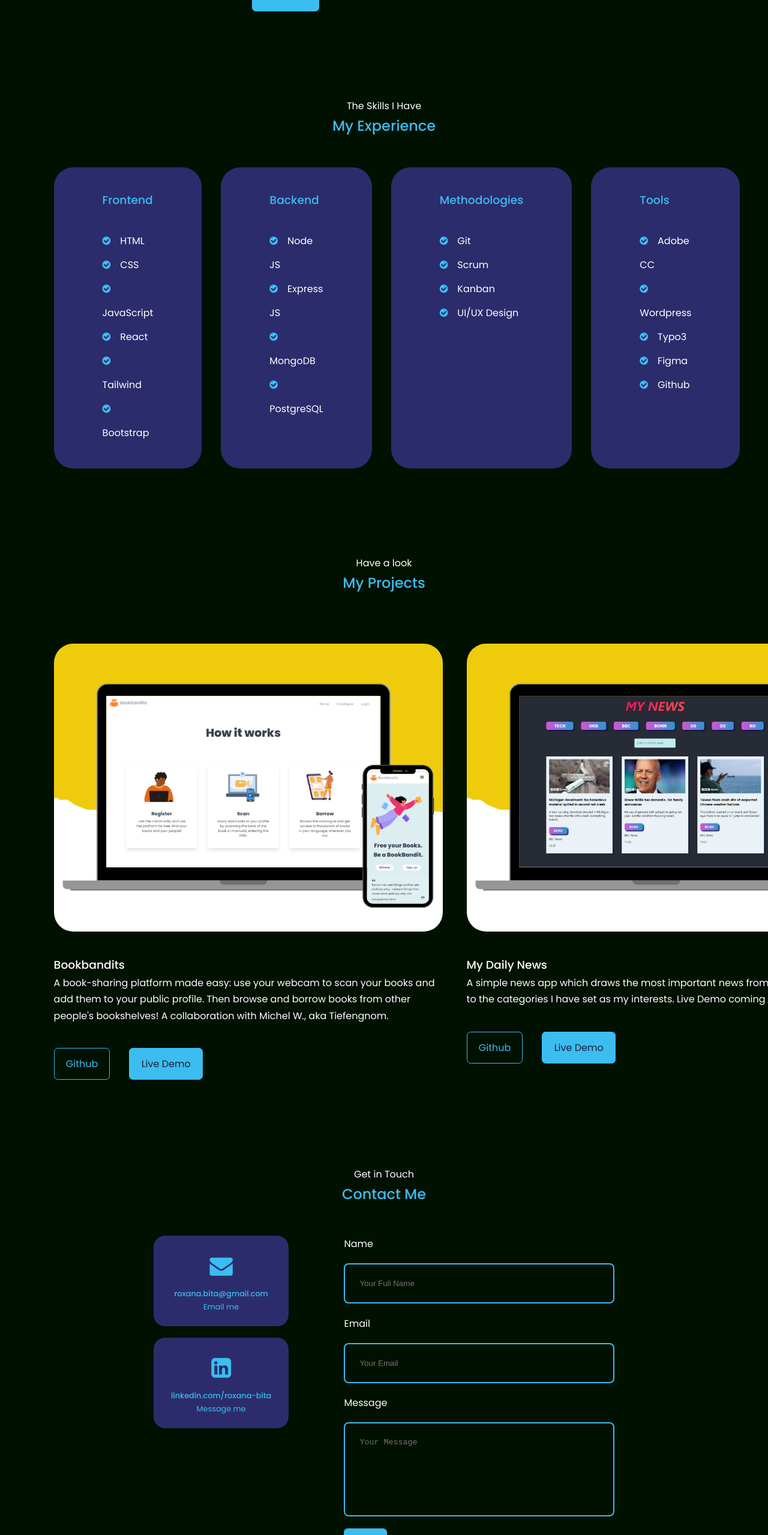
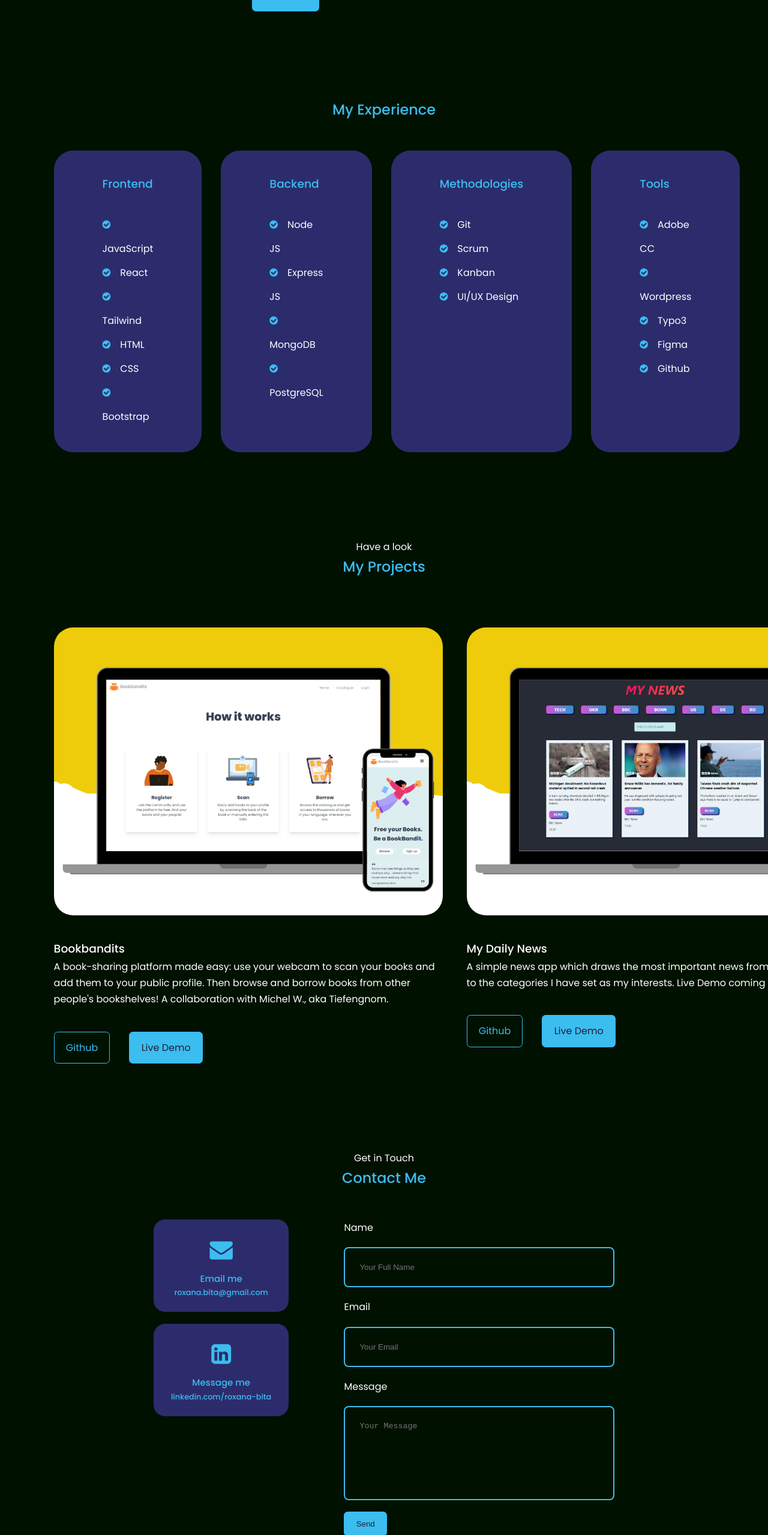
Before and after one commit to roxibi/Portfolio, a React (Create React App) app: page /en in a window 1280 px wide. Shown: the part 1914-4473 px from the top of the page at 60% size. Built offline with nearby package versions, Linux system fonts and the light colour scheme.

Commit message:
translate german page

```diff
--- a/src/components/DE/aboutKopie/AboutDE.jsx
+++ b/src/components/DE/aboutKopie/AboutDE.jsx
@@ -5,8 +5,8 @@ import bw from "../../../assets/bw.png";
 const AboutDE = () => {
     return (
         <section id='about'>
-            <p>Get to know</p>
-            <h2>About me</h2>
+            <p>Mehr herausfinden</p>
+            <h2>Über mich</h2>
             <div className='container about__container'>
                 <div className='about__me'>
                     <div className='about__me-image'>
@@ -18,47 +18,36 @@ const AboutDE = () => {
                     <div className='about__cards'>
                         <article className='about__card'>
                             <i className='fa fa-trophy' aria-hidden='true'></i>
-                            <h3>Experienced</h3>
+                            <h3>Erfahren</h3>
 
-                            <small> 7+ years professional experience in communication. </small>
+                            <small> 7+ berufserfahrung in der Kommunikation. </small>
                         </article>
 
                         <article className='about__card'>
                             {" "}
                             <i className='fa fa-trophy' aria-hidden='true'></i>
-                            <h3>Dedicated</h3>
+                            <h3>Motiviert</h3>
                             <small>
-                                Passionate about providing cutting edge web solutions.
+                                Ich brenne für die Entwicklung modernster Web-Lösungen.
                             </small>
                         </article>
 
                         <article className='about__card'>
-                            <i className='fa fa-trophy' aria-hidden='true'></i> <h3>Competent</h3>
-                            <small>Always curious, always improving my skills. </small>
+                            <i className='fa fa-trophy' aria-hidden='true'></i> <h3>Kompetent</h3>
+                            <small>Immer neugierig, immer lernbegeistert.  </small>
                         </article>
                     </div>
 
                     <p>
-                        As a web developer with a
-                        background in social sciences and communication, I  make
-                        use of my transdisciplinary knowledge to build sustainable, well-designed web solutions. I like creating digital products that
-                        actually have an impact, designing them with the needs of the target audience (including
-                        accessibility) and the strategic interests of the company in mind. <br/> <br/>With React, JavaScript, HTML,
-                        CSS, ExpressJS and SQL/MongoDB I strive to create an elegant choreography of high performance
-                        and aesthetic appeal.
+                    Als Webentwicklerin mit sozialwissenschaftlichem und kommunikativem Hintergrund sehe ich das transformative Potenzial der Digitalisierung für unsere Gesellschaft und liebe es, diese endlosen Möglichkeiten zu erforschen. Ich nutze mein transdisziplinäres Wissen, um nachhaltige, gut durchdachte Web-Lösungen zu entwickeln. Meine Erfahrung in der Wissenschaftskommunikation und im Verlagswesen hilft mir dabei, digitale Produkte zu schaffen, die tatsächlich etwas bewirken, und sie mit Blick auf die Bedürfnisse des Zielpublikums zu gestalten (einschließlich Barrierefreiheit).
 
-                        <br/> <br/> I bring warmth and great communication skills to a team, and strive
-                        to innovate and to improve processes. I work very results-oriented and mindful of my target audience.
-                        Colleagues appreciate my creativity, my talent for always finding new tools to make life easier,
-                        and they see me as helpful, reliable and adaptable. I thrive in collaborative environments where
-                        teamwork, life long learning and real world impact are valued.
+                        <br/> <br/>Ich bringe Wärme und ausgeprägte Kommunikationsfähigkeiten in ein Team ein, ebenso wie ein Auge für Innovation und Ästhetik. Ich arbeite sehr ergebnisorientiert und lege viel Wert auf gutes Projektmanagement. Meine Kolleg*innen schätzen meine Kreativität und mein Talent, immer neue Tools zu finden, und sie sehen mich als hilfsbereit, zuverlässig und anpassungsfähig. Ich fühle mich in einem kollaborativen Umfeld wohl, in dem Teamarbeit, lebenslanges Lernen und Nachhaltigkeit hohen Stellenwert haben.
 
-                        <br/> <br/>In my spare time I love making
-                        collage art and I manage communication and recruitment for Leihbar Bonn, Bonn's first library of
-                        things. #borrowdontbuy
+
+                        <br/> <br/>In meiner Freizeit mache ich gerne Collage-Kunst und manage die Kommunikation und Rekrutierung für die Leihbar Bonn, Bonns erste Bibliothek der Dinge. #borrowdontbuy
                     </p>
                     <a href='#contact' className='btn btn-primary'>
-                        Let's talk!
+                        Jetzt Kontakt aufnehmen
                     </a>
                 </div>
             </div>
--- a/src/components/DE/contactKopie/ContactDE.jsx
+++ b/src/components/DE/contactKopie/ContactDE.jsx
@@ -1,66 +1,64 @@
-import React, { useRef, useState } from 'react';
-import emailjs from '@emailjs/browser';
+import React, { useRef, useState } from "react";
+import emailjs from "@emailjs/browser";
 import "./contact.css";
 
 const ContactDE = () => {
-
     const form = useRef();
-    const [submitted, setSubmitted]=useState(false);
+    const [submitted, setSubmitted] = useState(false);
 
     const sendEmail = (e) => {
         e.preventDefault();
 
-      emailjs.sendForm('service_arvfwvn', 'template_k7qfd84x', form.current, 'TkdceoCwkSVemG6s6')
-        .then((result) => {
+        emailjs.sendForm("service_arvfwvn", "template_k7qfd84x", form.current, "TkdceoCwkSVemG6s6").then(
+            (result) => {
                 console.log(result.text);
                 e.target.reset();
                 setSubmitted(true);
-        }, (error) => {
+            },
+            (error) => {
                 console.log(error.text);
-        });
+            }
+        );
     };
-
 
     return (
         <section id='contact'>
-
             <h2>Kontakt</h2>
 
             <div className='container contact__container'>
                 <div className='contact__options'>
                     <article className='contact__option'>
-                        <a href='mailto:roxana.bita@gmail.com' target='_blank' rel="noopener noreferrer">
+                        <a href='mailto:roxana.bita@gmail.com' target='_blank' rel='noopener noreferrer'>
                             {" "}
                             <i className='fa fa-envelope fa-3x' aria-hidden='true'></i>
-                            <br /> <h4>roxana.bita@gmail.com</h4> <p>Email </p>
+                            <br />
+                            <strong><h3>Email </h3></strong>
+                            <h4>roxana.bita@gmail.com</h4>
                         </a>
                     </article>
 
                     <article className='contact__option'>
-                        <a href='https://www.linkedin.com/in/roxana-bita/' target='_blank' rel="noopener noreferrer">
+                        <a href='https://www.linkedin.com/in/roxana-bita/' target='_blank' rel='noopener noreferrer'>
                             {" "}
-                            <i className='fa fa-linkedin-square fa-3x' aria-hidden='true'></i> <br />{" "}
-                            <h4>linkedin.com/roxana-bita</h4> <p>Verlinken </p>
+                            <i className='fa fa-linkedin-square fa-3x' aria-hidden='true'></i> <br /> <strong><h3>Verlinken </h3></strong>
+                            <h4>linkedin.com/roxana-bita</h4>
                         </a>
                     </article>
                 </div>
 
                 <form action='' ref={form} onSubmit={sendEmail}>
                     <label>Name</label>
-      <input type="text" name="user_name" placeholder='Name' required/>
+                    <input type='text' name='user_name' placeholder='Name' required />
                     <label>E-mail</label>
-      <input type="email" name="user_email" placeholder='Email' required/>
+                    <input type='email' name='user_email' placeholder='Email' required />
                     <label>Nachricht</label>
 
                     <textarea name='message' rows='7' placeholder='Nachricht'></textarea>
 
-                    <input type='submit' className='btn btn-primary' value="Send" >
-
-
-                    </input>
+                    <input type='submit' className='btn btn-primary' value='Send'></input>
                     {submitted && <p>Danke sehr für die Nachricht! Ich melde mich so schnell wie möglich zurück. </p>}
+                    <br/>
                 </form>
-
             </div>
         </section>
     );
--- a/src/components/DE/experienceKopie/ExperienceDE.jsx
+++ b/src/components/DE/experienceKopie/ExperienceDE.jsx
@@ -3,9 +3,9 @@ import "./experience.css";
 
 const ExperienceDE = () => {
     const blocks = {
-        Frontend: ["HTML", "CSS", "JavaScript", "React", "Tailwind", "Bootstrap"],
+        Frontend: ["JavaScript", "React", "Tailwind","HTML", "CSS",  "Bootstrap"],
         Backend: ["Node JS", "Express JS", "MongoDB", "PostgreSQL"],
-        Methodologies: ["Git", "Scrum", "Kanban", "UI/UX Design"],
+        Methodologien: ["Git", "Scrum", "Kanban", "UI/UX Design"],
         Tools: ["Adobe CC", "Wordpress", "Typo3", "Figma", "Github"],
     };
 
@@ -13,8 +13,8 @@ const ExperienceDE = () => {
     console.log(getSkills(blocks));
     return (
         <section id='experience'>
-            <p>The Skills I Have</p>
-            <h2>My Experience</h2>
+
+            <h2>Meine Fähigkeiten</h2>
 
             <div className='container experience__container'>
                 {getSkills(blocks).map((skill) => (
--- a/src/components/DE/porfolioKopie/PortfolioDE.jsx
+++ b/src/components/DE/porfolioKopie/PortfolioDE.jsx
@@ -10,7 +10,7 @@ const PortfolioDE = () => {
             image: BB,
             title: "Bookbandits",
             description:
-                "A book-sharing platform made easy: use your webcam to scan your books and add them to your public profile. Then browse and borrow books from other people's bookshelves! A collaboration with Michel W., aka Tiefengnom.",
+                "Eine App die das Teilen von Büchern ermöglicht. Einfach den Barcode scannen und Bücher zum eigenen Profil hochladen, dann das Katalog durchsuchen und Bücher von anderen ausleihen. in Zusammenarbeit mit Michel W., Tiefengnom.",
             github: "https://github.com/Tiefengnom/BBFront",
             demo: "https://bbookbandits.netlify.app/",
         },
@@ -19,7 +19,7 @@ const PortfolioDE = () => {
             image: News,
             title: "My Daily News",
             description:
-                "A simple news app which draws the most important news from an API according to the categories I have set as my interests. Live Demo coming soon!",
+                "Eine News-App die die wichtigsten Nachrichten aus einer API holt und sie pro Kategorie, die mich interessiert, auf einem Blick darstellt. Live Demo kommt bald!",
             github: "https://github.com/roxibi/my-daily-news.github.io",
             demo: "coming soon",
         },
@@ -45,8 +45,8 @@ const PortfolioDE = () => {
 
     return (
         <section id='portfolio'>
-            <p>Have a look</p>
-            <h2>My Projects</h2>
+
+            <h2>Meine Projekte</h2>
 
             <div className='container portfolio__container'>
                 {projects &&
--- a/src/components/contact/Contact.jsx
+++ b/src/components/contact/Contact.jsx
@@ -1,25 +1,25 @@
-import React, { useRef, useState } from 'react';
-import emailjs from '@emailjs/browser';
+import React, { useRef, useState } from "react";
+import emailjs from "@emailjs/browser";
 import "./contact.css";
 
 const Contact = () => {
-
     const form = useRef();
-    const [submitted, setSubmitted]=useState(false);
+    const [submitted, setSubmitted] = useState(false);
 
     const sendEmail = (e) => {
         e.preventDefault();
 
-      emailjs.sendForm('service_arvfwvn', 'template_k7qfd84x', form.current, 'TkdceoCwkSVemG6s6')
-        .then((result) => {
+        emailjs.sendForm("service_arvfwvn", "template_k7qfd84x", form.current, "TkdceoCwkSVemG6s6").then(
+            (result) => {
                 console.log(result.text);
                 e.target.reset();
                 setSubmitted(true);
-        }, (error) => {
+            },
+            (error) => {
                 console.log(error.text);
-        });
+            }
+        );
     };
-
 
     return (
         <section id='contact'>
@@ -29,38 +29,45 @@ const Contact = () => {
             <div className='container contact__container'>
                 <div className='contact__options'>
                     <article className='contact__option'>
-                        <a href='mailto:roxana.bita@gmail.com' target='_blank' rel="noopener noreferrer">
+                        <a href='mailto:roxana.bita@gmail.com' target='_blank' rel='noopener noreferrer'>
                             {" "}
                             <i className='fa fa-envelope fa-3x' aria-hidden='true'></i>
-                            <br /> <h4>roxana.bita@gmail.com</h4> <p>Email me </p>
+                            <br />
+                            <strong>
+                                <h3>
+                                    <p>Email me </p>
+                                </h3>
+                            </strong>
+                            <h4>roxana.bita@gmail.com</h4>
                         </a>
                     </article>
 
                     <article className='contact__option'>
-                        <a href='https://www.linkedin.com/in/roxana-bita/' target='_blank' rel="noopener noreferrer">
+                        <a href='https://www.linkedin.com/in/roxana-bita/' target='_blank' rel='noopener noreferrer'>
                             {" "}
                             <i className='fa fa-linkedin-square fa-3x' aria-hidden='true'></i> <br />{" "}
-                            <h4>linkedin.com/roxana-bita</h4> <p>Message me </p>
+                            <strong>
+                                <h3>
+                                    <p>Message me </p>
+                                </h3>
+                            </strong>
+                            <h4>linkedin.com/roxana-bita</h4>
                         </a>
                     </article>
                 </div>
 
                 <form action='' ref={form} onSubmit={sendEmail}>
                     <label>Name</label>
-      <input type="text" name="user_name" placeholder='Your Full Name' required/>
+                    <input type='text' name='user_name' placeholder='Your Full Name' required />
                     <label>Email</label>
-      <input type="email" name="user_email" placeholder='Your Email' required/>
+                    <input type='email' name='user_email' placeholder='Your Email' required />
                     <label>Message</label>
 
                     <textarea name='message' rows='7' placeholder='Your Message'></textarea>
 
-                    <input type='submit' className='btn btn-primary' value="Send" >
-
-
-                    </input>
+                    <input type='submit' className='btn btn-primary' value='Send'></input>
                     {submitted && <p>Thank you for contacting me! I will get back to you as soon as possible.</p>}
                 </form>
-
             </div>
         </section>
     );
--- a/src/components/experience/Experience.jsx
+++ b/src/components/experience/Experience.jsx
@@ -3,7 +3,7 @@ import "./experience.css";
 
 const Experience = () => {
     const blocks = {
-        Frontend: ["HTML", "CSS", "JavaScript", "React", "Tailwind", "Bootstrap"],
+        Frontend: ["JavaScript", "React", "Tailwind", "HTML", "CSS", "Bootstrap"],
         Backend: ["Node JS", "Express JS", "MongoDB", "PostgreSQL"],
         Methodologies: ["Git", "Scrum", "Kanban", "UI/UX Design"],
         Tools: ["Adobe CC", "Wordpress", "Typo3", "Figma", "Github"],
@@ -13,7 +13,7 @@ const Experience = () => {
     console.log(getSkills(blocks));
     return (
         <section id='experience'>
-            <p>The Skills I Have</p>
+
             <h2>My Experience</h2>
 
             <div className='container experience__container'>
```
Lines whose indentation alone changed are shown as unchanged.
